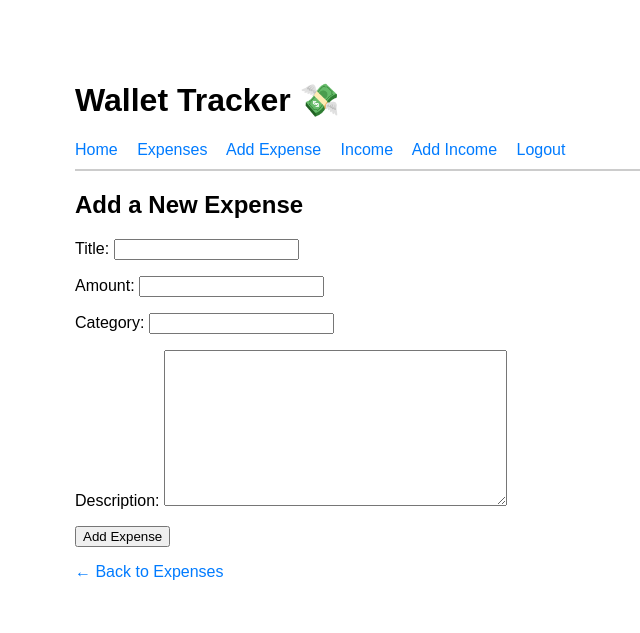
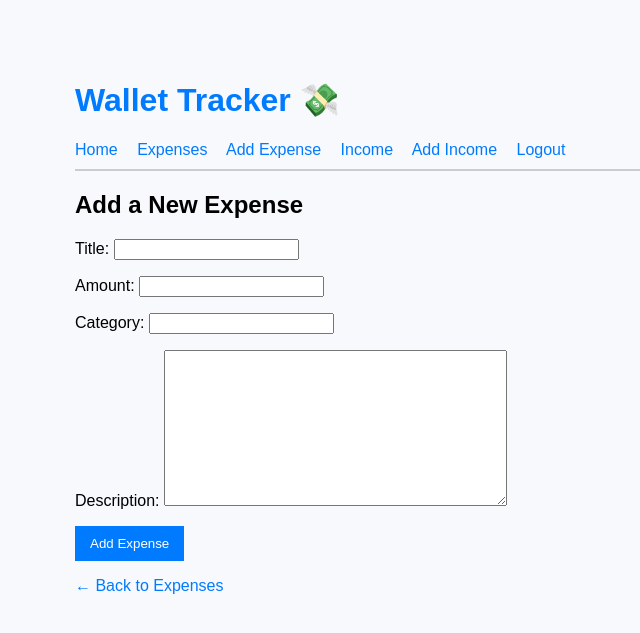
Before and after one commit to Omar6688/wallet_tracker, a Django app: page /expenses/add/ in a window 1280 px wide. Shown: the top 633 px of the page, without its empty margins (165-805 px from the left). Run offline with Django 4.2, Linux system fonts and the light colour scheme; the visitor is signed in with stand-in values (Sample User, id 1).

Commit message:
update css.style

```diff
--- a/home/static/css/style.css
+++ b/home/static/css/style.css
@@ -3,12 +3,17 @@ body {
     max-width: 800px;
     margin: 40px auto;
     padding: 20px;
+    background-color: #f7f9fc;
 }
 
 header {
     border-bottom: 2px solid #ccc;
     padding-bottom: 10px;
     margin-bottom: 20px;
+}
+
+h1 {
+    color: #007BFF;
 }
 
 nav a {
@@ -40,7 +45,7 @@ input[name="title"] {
 
 /* Make category input all uppercase */
 input[name="category"] {
-    text-transform: uppercase !important;
+    text-transform: capitalize !important;
 }
 
 /* Style for all links - clean and professional */
@@ -66,3 +71,16 @@ a:active {
     font-weight: bold;
     border-radius: 5px;
 }
+
+/* Buttons */
+button {
+    background-color: #007BFF;
+    color: white;
+    padding: 10px 15px;
+    border: none;
+    cursor: pointer;
+}
+
+button:hover {
+    background-color: #0056b3;
+}
```
